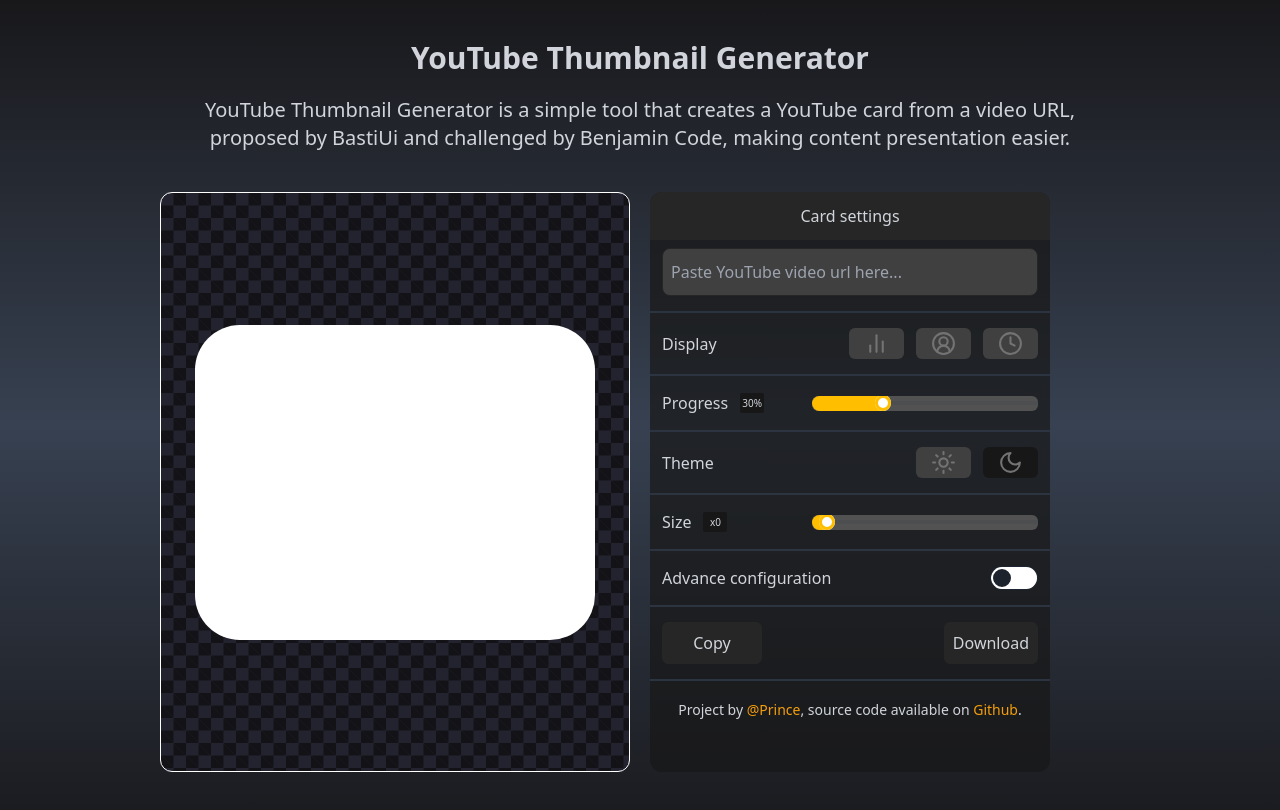
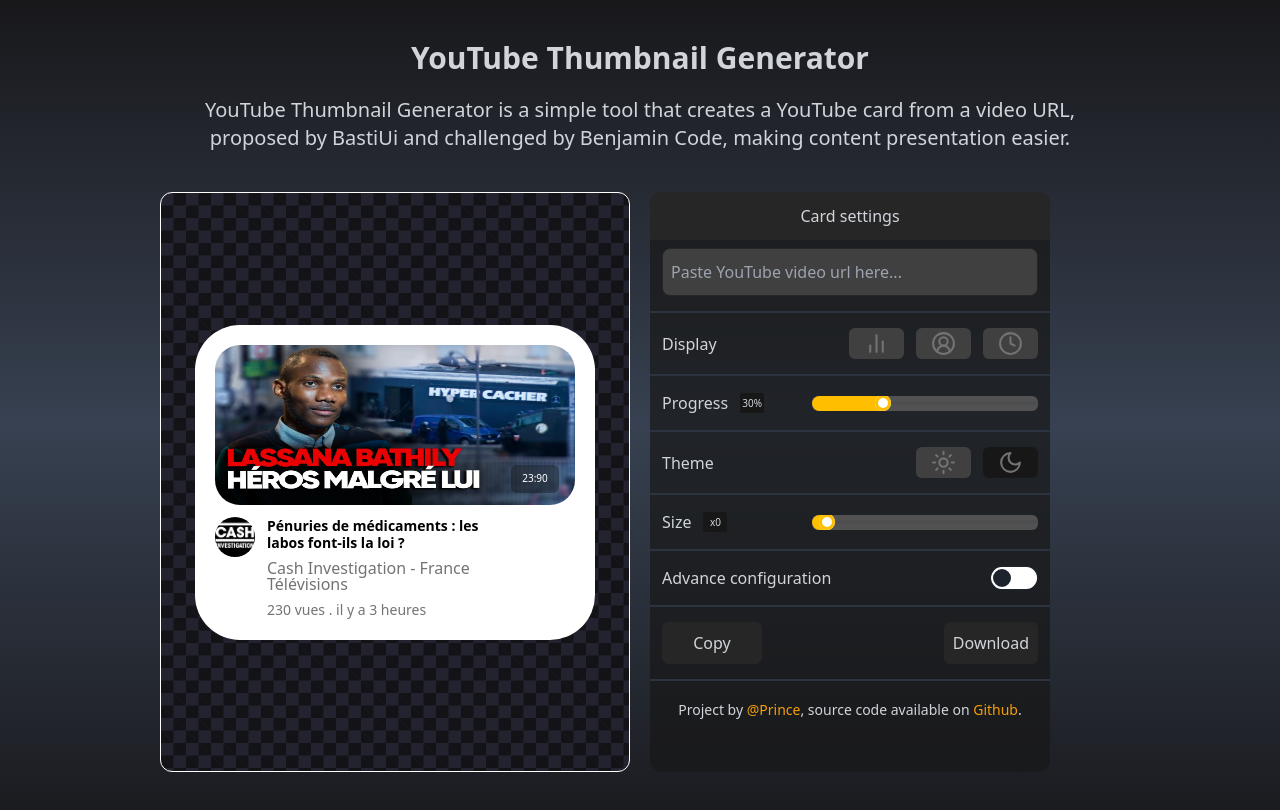
Before and after one commit to prince-dev41/youtube-thumbnail-generator, a React (Vite) app: page / in a window 1280 px wide. Shown: the top 810 px of the page. Built offline with nearby package versions, Linux system fonts and the light colour scheme.

Commit message:
Frontend finished

```diff
--- a/src/components/Design.jsx
+++ b/src/components/Design.jsx
@@ -3,9 +3,28 @@
 function Design(){
     return (
         <div className="flex h-[380px] p-5 md:h-[580px] items-center rounded-xl thumbnail-container justify-center border border-white">
-            <div className="w-[400px] bg-white rounded-[45px] h-[315px] p-10">
+            <div className="flex flex-col gap-3 w-[400px] bg-white rounded-[45px] h-[315px] p-5">
+                <div className="flex flex-col relative overflow-hidden rounded-[25px]">
+                    <img src="/images/maxresdefault.jpg" alt="Image Design" className="h-full w-full" />
 
+                    <div className="flex items-center w-full bg-neutral-500">
+                        <div className="w-[50%] bg-red-600 h-1"></div>
+                    </div>
+                    <div className="bg-neutral-950 flex items-center justify-center text-[10px] bg-opacity-35 absolute right-4 bottom-3 rounded-md text-white w-12 h-7">23:90</div>
+                </div>
+
+                {/* Les stats et le profil affiché */}
+                <div className="flex gap-3 w-full">
+                    <img src="/images/channel.png" alt="Channel Image" className="w-10 h-10 rounded-full" />
+                    <div className="flex-col flex w-[290px] gap-2">
+                        <h1 className="text-black w-[250px] font-bold leading-tight text-sm">Pénuries de médicaments : les labos font-ils la loi ?</h1>
+                        <h2 className="text-neutral-500 w-[280px] leading-none">Cash Investigation - France Télévisions</h2>
+                        <h3 className="text-neutral-500 text-sm">230 vues . il y a 3 heures</h3>
+                    </div>
+                </div>
             </div>
+
+
        </div>
     )
 }
```
Also changed, not shown: public/images/channel.png (added).
